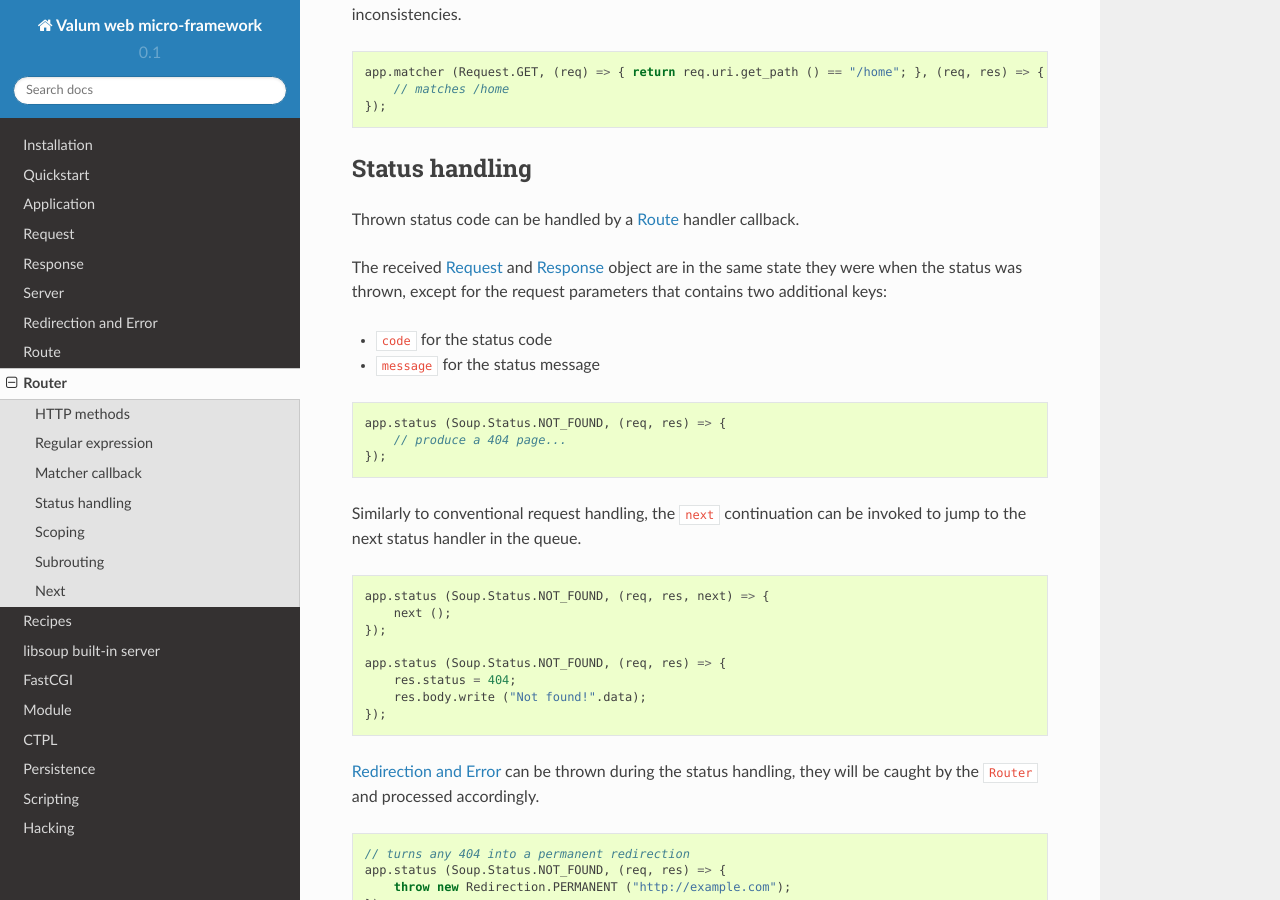
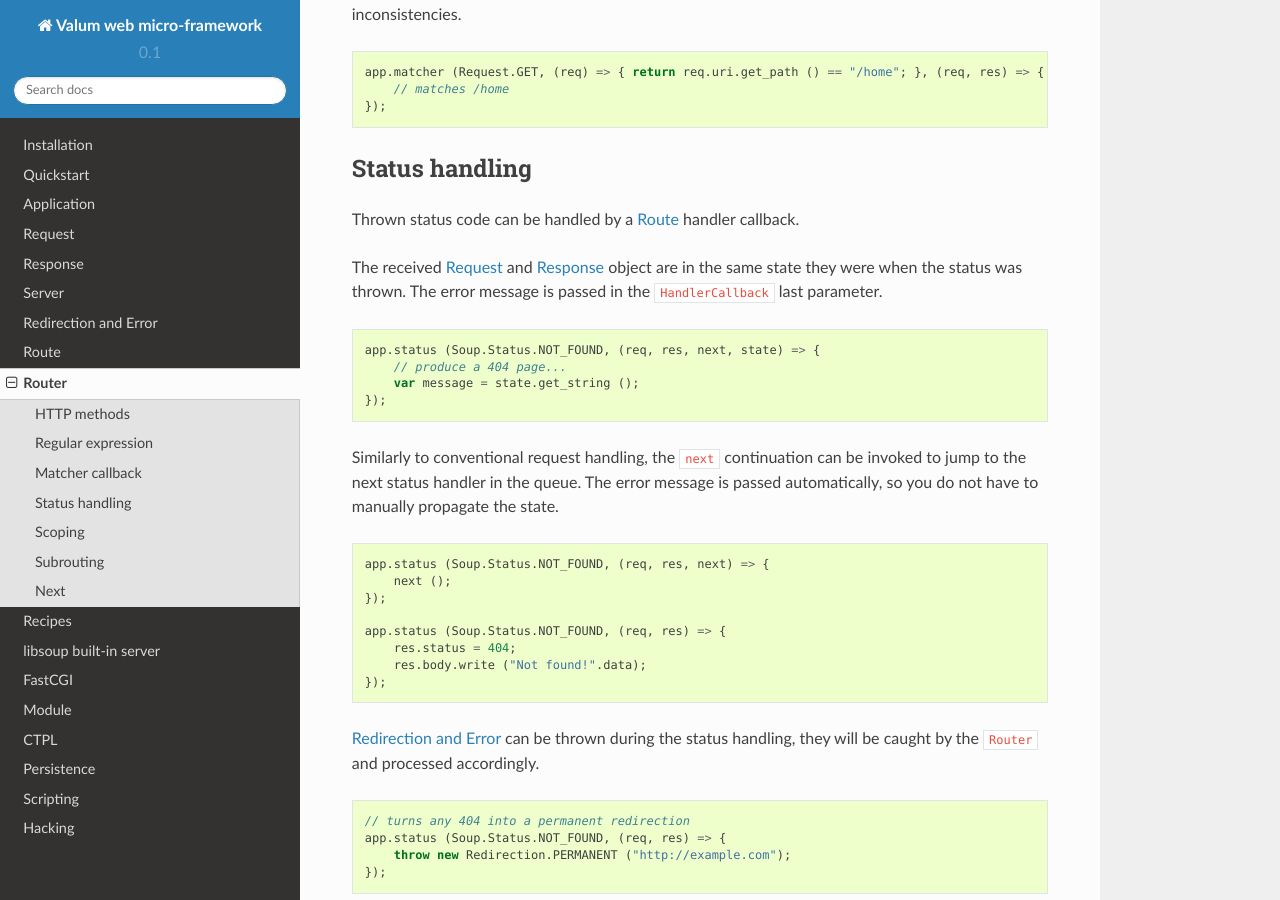
Before and after one commit to valum-framework/vsgi, a Sphinx documentation site: the page built from docs/router.rst, in a window 1280 px wide and 900 px high, scrolled down 1786 px. Built offline with Sphinx 7.4.7 and the Read the Docs theme 2.0.0, drawn with Linux system fonts in a browser that asks for light colours; pages that are not in the unit, such as notebooks, are missing from menus.

Commit message:
Passes the error message in the HandlerCallback state.
When a status handler is to handle a specific status code, the state
parameter will contain the error message instead of being passed in the
request parameters.

It has a few advantages:

 - the request is kept untouched, which guarantee a better isolation
 - the message can be conveniently assigned into a string since it is a
   Value? type

Adds a test that ensure the behiaviour and updates the documentation
consequently.

```diff
--- a/docs/router.rst
+++ b/docs/router.rst
@@ -104,20 +104,19 @@
 Thrown status code can be handled by a :doc:`route` handler callback.
 
 The received :doc:`vsgi/request` and :doc:`vsgi/response` object are in the
-same state they were when the status was thrown, except for the request
-parameters that contains two additional keys:
-
--  ``code`` for the status code
--  ``message`` for the status message
+same state they were when the status was thrown. The error message is passed in
+the ``HandlerCallback`` last parameter.
 
 .. code:: vala
 
-    app.status (Soup.Status.NOT_FOUND, (req, res) => {
+    app.status (Soup.Status.NOT_FOUND, (req, res, next, state) => {
         // produce a 404 page...
+        var message = state.get_string ();
     });
 
 Similarly to conventional request handling, the ``next`` continuation can be
-invoked to jump to the next status handler in the queue.
+invoked to jump to the next status handler in the queue. The error message is
+passed automatically, so you do not have to manually propagate the state.
 
 .. code:: vala
 
```
Also changed, not shown: 3 other files.
